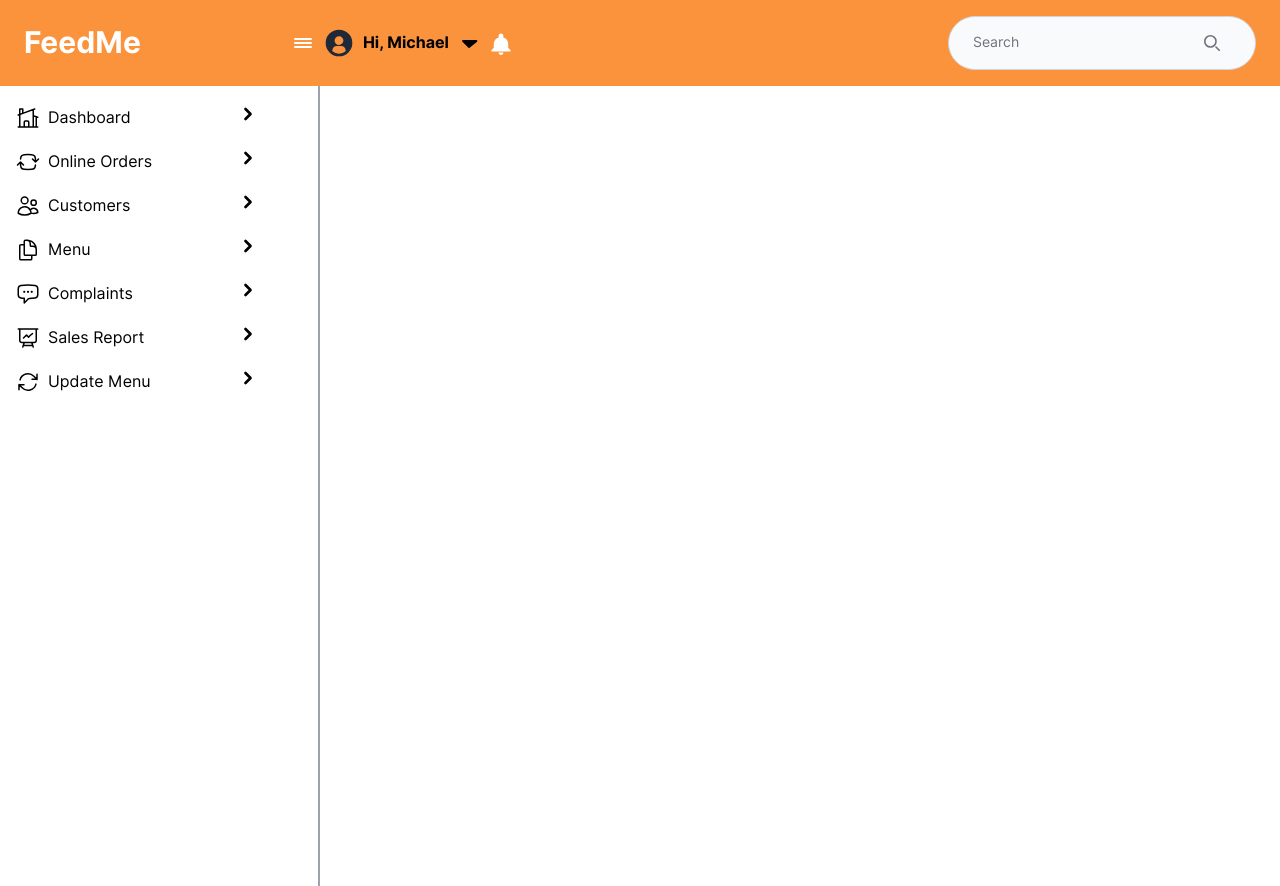
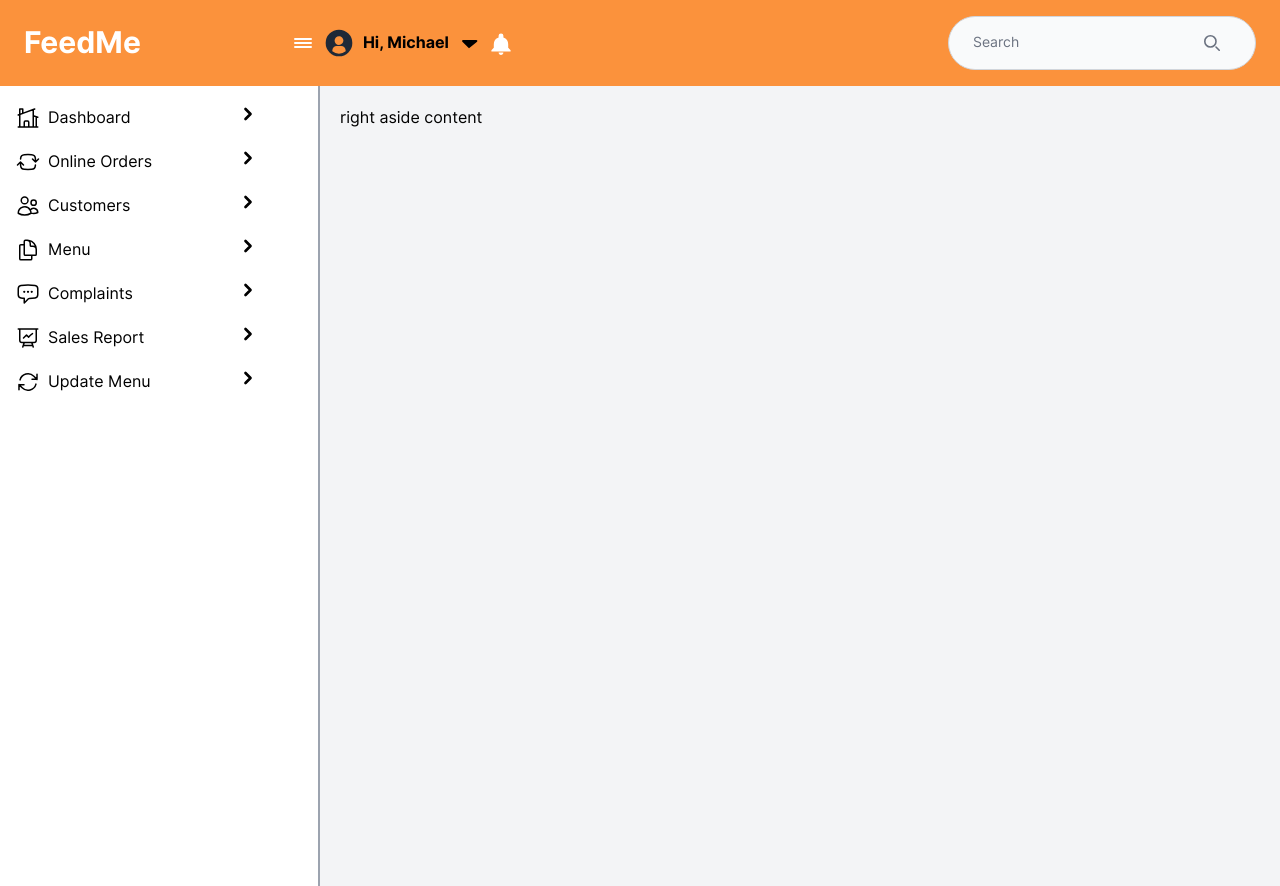
Before and after one commit to mohamed-nawas/food-delivery, a React (Vite) app in the folder client/: page / in a window 1280 px wide. Built offline with nearby package versions, Linux system fonts and the light colour scheme.

Commit message:
setup basic for main area of admin dashboard

```diff
--- /dev/null
+++ b/client/src/components/admin-dashboard/Main/index.tsx
@@ -0,0 +1,13 @@
+import * as React from 'react';
+import AdminDashboardMainUI from './ui';
+
+const AdminDashboardMain = () => {
+    // const [state, handlers] = useAdminDashboardMain();
+
+    return (
+        // <AdminDashboardMainUI {...state} {...handlers} />
+        <AdminDashboardMainUI />
+    )
+}
+
+export default AdminDashboardMain;
--- /dev/null
+++ b/client/src/components/admin-dashboard/Main/ui.tsx
@@ -0,0 +1,11 @@
+import * as React from 'react';
+
+interface AdminDashboardMainUIProps {}
+
+const AdminDashboardMainUI = (props: AdminDashboardMainUIProps) => {
+  return (
+    <div className='flex-1 bg-gray-100 p-5'>right aside content</div>
+  );
+};
+
+export default AdminDashboardMainUI;
--- a/client/src/pages/AdminDashboard/ui.tsx
+++ b/client/src/pages/AdminDashboard/ui.tsx
@@ -1,16 +1,20 @@
 import * as React from 'react';
 import AdminDashboardHeader from '../../components/admin-dashboard/Header';
 import AdminDashboardMenu from '../../components/admin-dashboard/Menu';
+import AdminDashboardMain from '../../components/admin-dashboard/Main';
 
 interface AdminDashboardUIProps {}
 
 const AdminDashboardUI = (props: AdminDashboardUIProps) => {
-    return (
-        <>
-            <AdminDashboardHeader />
-            <AdminDashboardMenu />
-        </>
-    )
-}
+  return (
+    <>
+      <AdminDashboardHeader />
+      <div className='flex'>
+        <AdminDashboardMenu />
+        <AdminDashboardMain />
+      </div>
+    </>
+  );
+};
 
 export default AdminDashboardUI;
```
